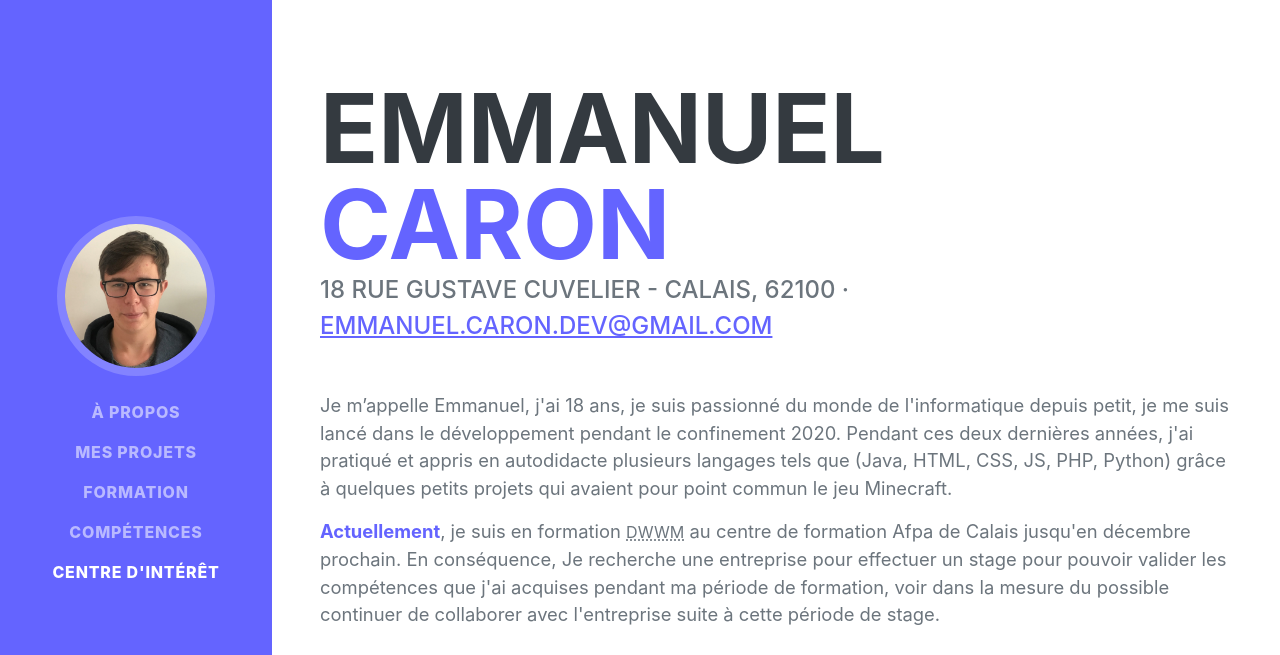
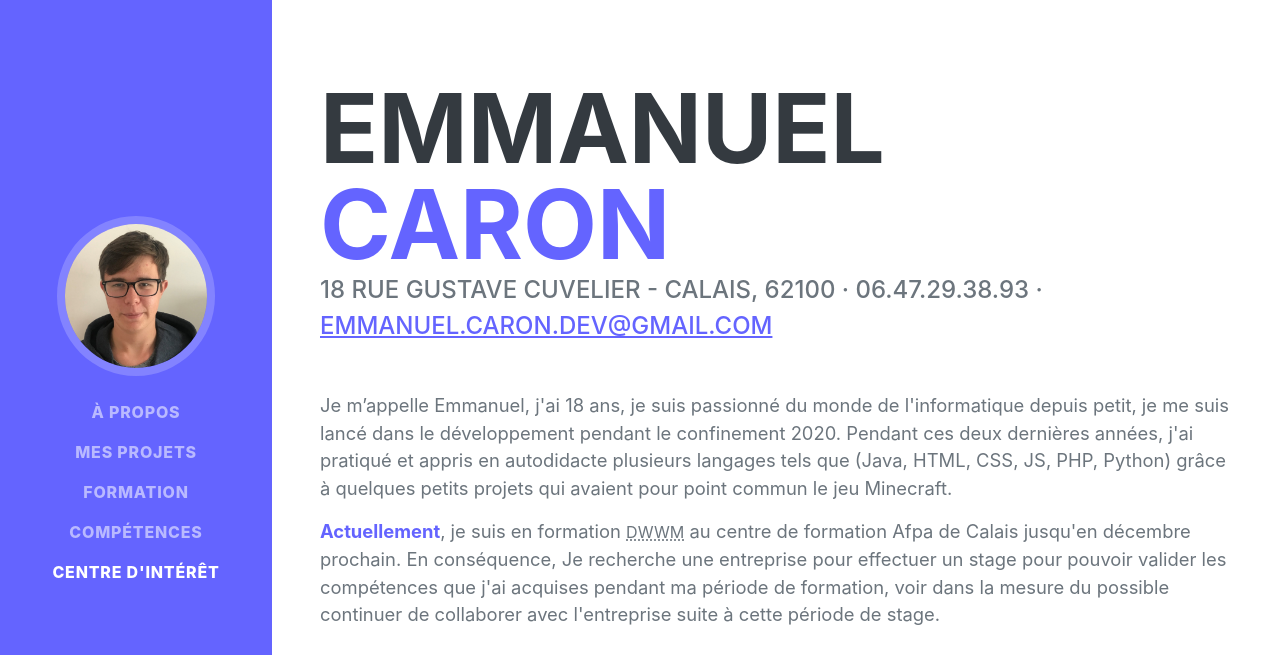
Before and after one commit to Phunder-off/Mon-Cv, a plain HTML site: page index.html in a window 1280 px wide. Shown: the top 655 px of the page. Drawn offline with nearby package versions, Linux system fonts and the light colour scheme; a web font is replaced by a local one.

Commit message:
Update index.html

```diff
--- a/index.html
+++ b/index.html
@@ -45,7 +45,7 @@
 						<span class="text-primary">Caron</span>
 					</h1>
 					<div class="subheading mb-5">
-						18 Rue Gustave Cuvelier - Calais, 62100 ·
+						18 Rue Gustave Cuvelier - Calais, 62100 · 06.47.29.38.93 ·
 						<a href="mailto:emmanuel.caron.dev@gmail.com">emmanuel.caron.dev@gmail.com</a>
 					</div>
 
```
